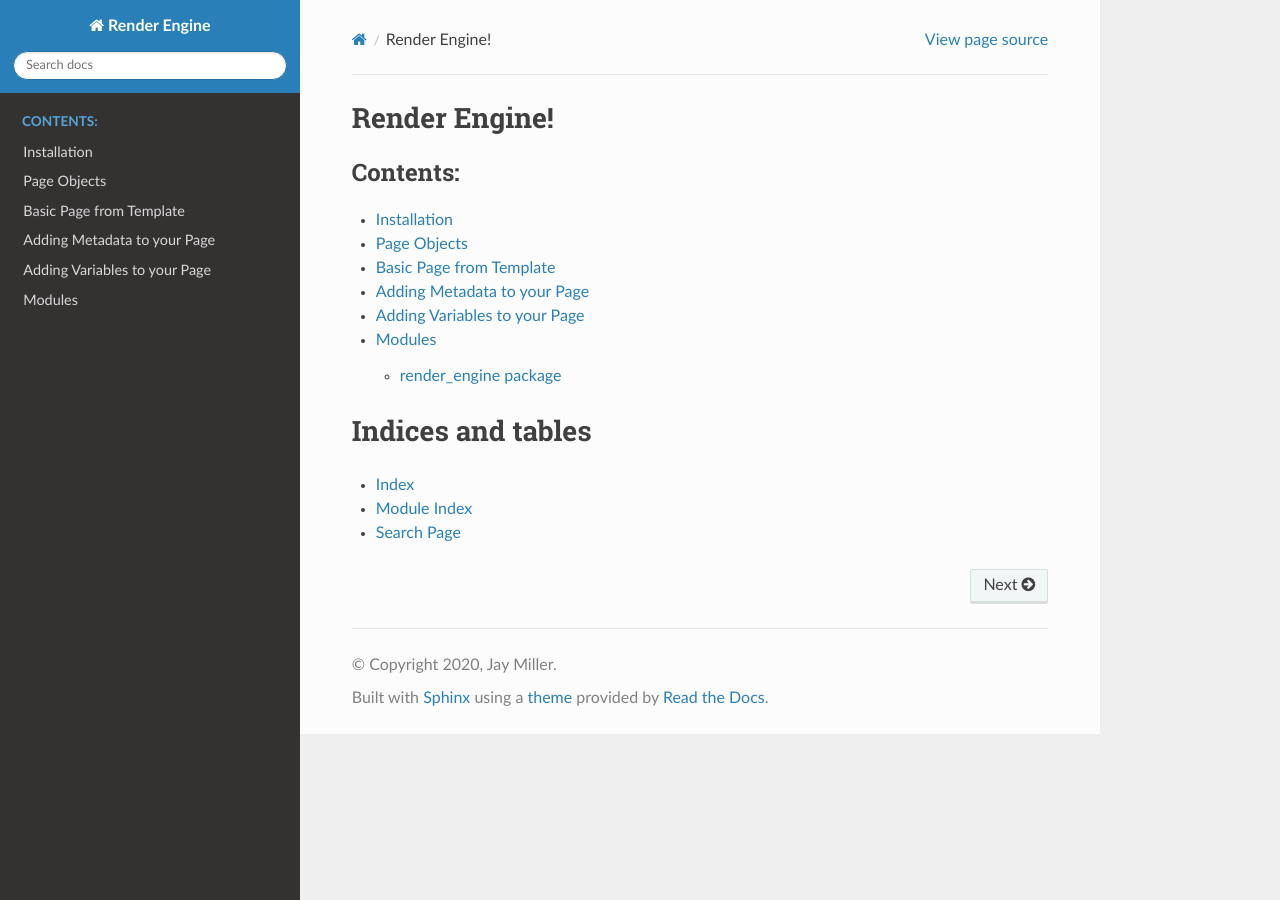
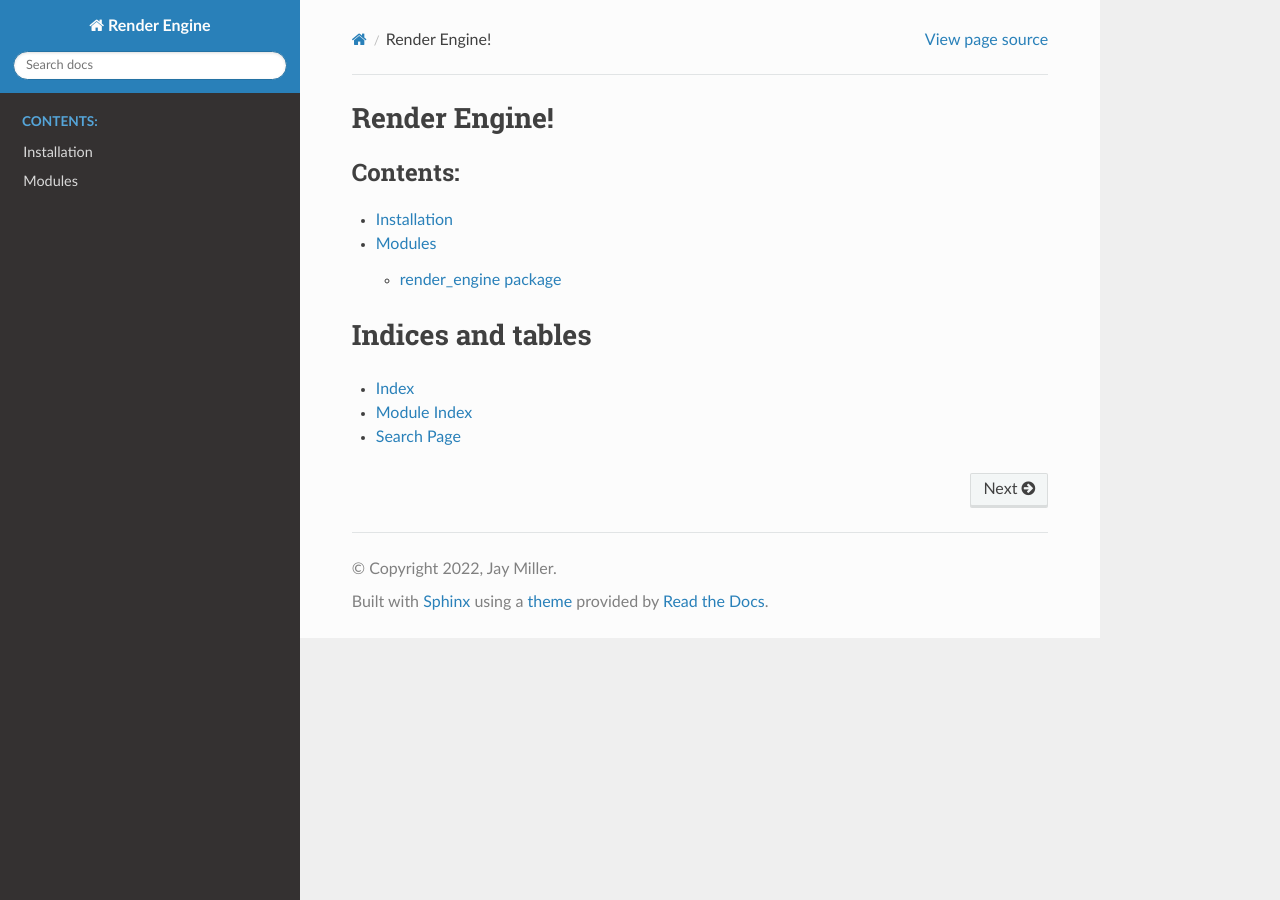
Before and after one commit to render-engine/render-engine, a Sphinx documentation site: the page built from docs/source/index.rst, in a window 1280 px wide. Built offline with Sphinx 7.4.7 and the Read the Docs theme 2.0.0, drawn with Linux system fonts in a browser that asks for light colours; some of the changed lines change nothing that is shown.

```diff
--- a/docs/source/conf.py
+++ b/docs/source/conf.py
@@ -20,11 +20,11 @@
 # -- Project information -----------------------------------------------------
 
 project = 'Render Engine'
-copyright = '2020, Jay Miller'
+copyright = '2022, Jay Miller'
 author = 'Jay Miller'
 
 # The full version, including alpha/beta/rc tags
-release = '2020.12'
+release = '2022.04.01 beta'
 
 
 # -- General configuration ---------------------------------------------------
--- a/docs/source/creating_a_page.rst
+++ /dev/null
@@ -1,78 +0,0 @@
-Page Objects
-============
-
-At their foundation evey webpage that you create in *Render Engine* is a :class:`Page <render_engine.page.Page>` object.
-
-Basic Page from Template
-===================================================
-
-The simplest page (possibly your index) will only require some basic information.
-
-Example::
-
-    @site.register_route('basic_page.html')
-    class BasicPage(Page):
-        template = 'template_file.html' # user provided template
-
-The :meth:`@site.register_route <render_engine.site.Site.register_route>` decorator adds an initialized version of the class to the specified site's :attr:`routes <render_engine.site.Site.routes>` array.
-
-The :attr:`template <render_engine.page.Page.template>` attribute is passed to the page's engine (either manually defined or assigned by the engine). This template will be used when creating your Markup.
-
-If no template is defined, the content will be converted to Markup and generated.
-
-Adding Metadata to your Page
-============================
-
-Page objects have attributes that your html page will use. Different types of pages may require certain attributes but pages should check for those required attributes and supply placeholders/ and necessary warning messages.
-
-Here are some attributes that can modify how your Page generates content.
-
-    - :attr:`slug <render_engine.page.Page.slug>`
-    - :attr:`title <render_engine.page.Page.title>`
-    - :attr:`always_refresh <render_engine.page.Page.always_refresh>`
-    - markdown_extras
-    - routes
-    - engine
-    - content_path
-
-Adding Variables to your Page
-=============================
-
-The default engine to generate your Page is `Jinja2 <https://palletsprojects.com/p/jinja/>`. Jinja allows for you to supply variables to your templates. These variables are the attributes you supply your Page object with.::
-
-    # Basic Page with Variables
-    @site.register_route('page_with_vars')
-    class PageWithVars(Page):
-        title = 'Site Title'
-        template = template_file.html
-
-
-    # templates/template_file.html
-    <html>
-        <title>{{title}}</title>
-    </html>
-
-    # output/pagewithvars.html
-    <html>
-        <title>Site Title</title>
-    </html>
-
-
-
-    # Page Loading from File
-    @site.register_route('page_from_file')
-    class PageFromFile(Page):
-        content_path = 'index.md' # loaded from content path can be '.md' or '.html'
-
-
-    # Page Inherited from Other Page
-    @site.register_route('basic_page.html')
-    class BasicPage(Page):
-        template = 'template_file.html' # user provided template
-        title = 'Base Page'
-
-
-    @site.register_route('other_page.html')
-    class InheritingPage(BasicPage):
-        # template will be inherited from the BasicPage
-        title = 'Inherited Page'
--- a/docs/source/index.rst
+++ b/docs/source/index.rst
@@ -11,7 +11,6 @@
     :maxdepth: 2
 
     Installation <installation.rst>
-    Creating a Page <creating_a_page.rst>
     Modules <modules.rst>
 
 
```
Also changed, not shown: .readthedocs.yml.
